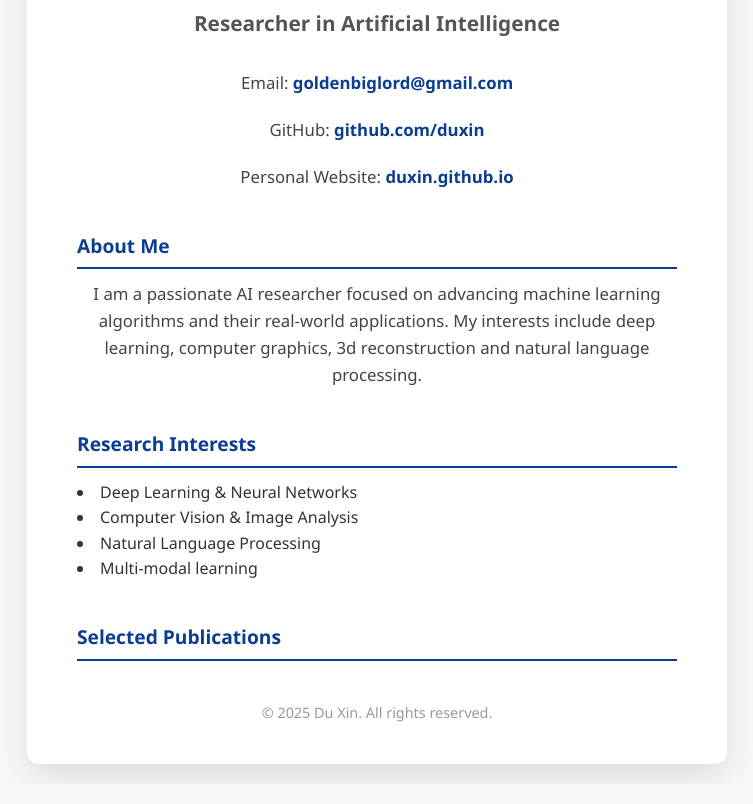
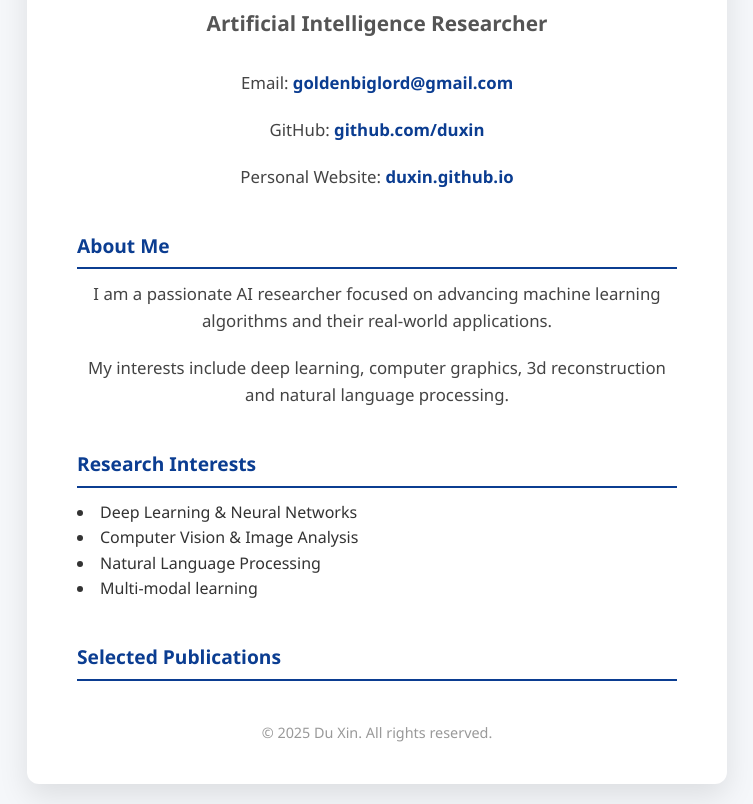
Before and after one commit to xindu-soulgain/xindu-soulgain.github.io, a plain HTML site: page index.html in a window 1280 px wide. Shown: the part 135-939 px from the top of the page, without its empty margins (263-1016 px from the left). Drawn offline with Linux system fonts and the light colour scheme.

Commit message:
Update index.html

```diff
--- a/index.html
+++ b/index.html
@@ -97,7 +97,7 @@
 <body>
   <div class="container">
     <h1>Du Xin</h1>
-    <h2>Researcher in Artificial Intelligence</h2>
+    <h2>Artificial Intelligence Researcher</h2>
 
     <div class="contact-info">
       <p>Email: <a href="mailto:goldenbiglord@gmail.com">goldenbiglord@gmail.com</a></p>
@@ -107,10 +107,8 @@
 
     <div>
       <div class="section-title">About Me</div>
-      <p>
-        I am a passionate AI researcher focused on advancing machine learning algorithms and their real-world applications.
-        My interests include deep learning, computer graphics, 3d reconstruction and natural language processing.
-      </p>
+      <p>I am a passionate AI researcher focused on advancing machine learning algorithms and their real-world applications. </p>
+      <p>My interests include deep learning, computer graphics, 3d reconstruction and natural language processing. </p>
     </div>
 
     <div>
```
